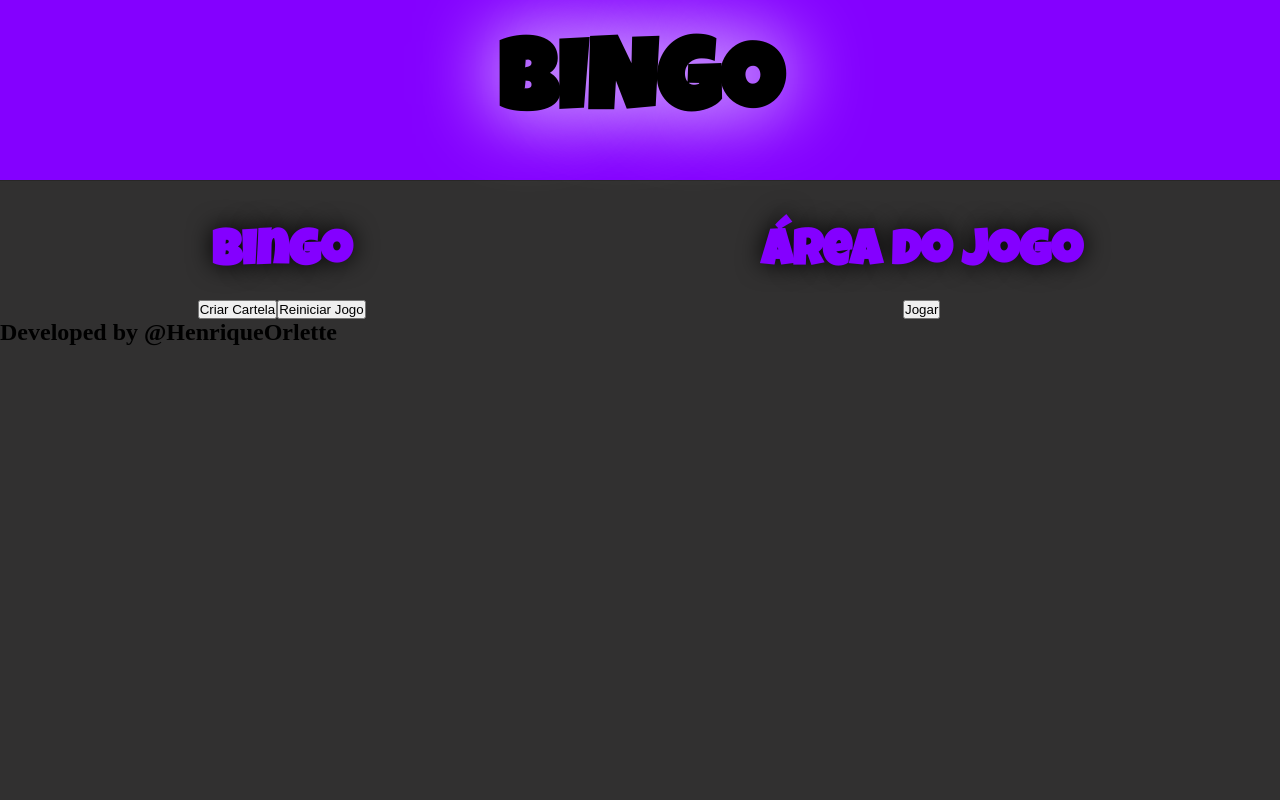
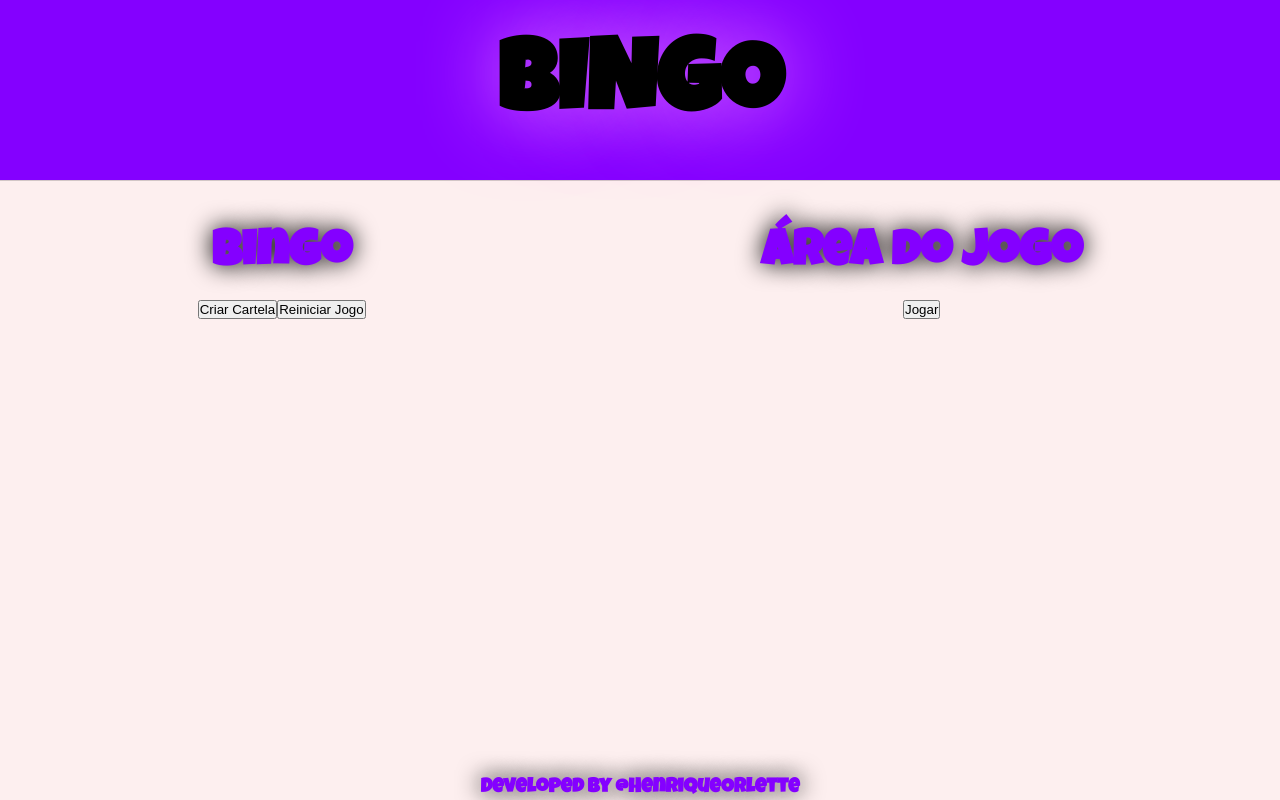
Before and after one commit to HenriqueOrlette/Bingo, a plain HTML site: page index.html in a window 1280 px wide. Drawn offline with Linux system fonts and the light colour scheme.

Commit message:
Update1 index.css

```diff
--- a/index.css
+++ b/index.css
@@ -6,7 +6,7 @@
 }
 
 html{
-    background-color: rgb(49, 48, 48);
+    background-color: rgb(253, 239, 239);
 }
 #header{
     display: flex;
@@ -21,16 +21,19 @@ html{
 #titulo h1{
     font-family: 'Luckiest Guy', cursive;
     font-size: 100px;
-    text-shadow: 0px 0px 80px white;
+    text-shadow: 0px 0px 80px rgb(227, 117, 255);
 }
 
 #main{
     display: flex;
     justify-content: space-around;
+    width: 100%;
+    height: 100%;
 }
 
 #botoes{
     display: flex;
+    justify-content: space-around;
 }
 
 .subtitulo{
@@ -45,7 +48,25 @@ html{
     color:rgb(132, 0, 255);
     text-shadow: 0px 0px 25px black;
 }
+
 #Jogar{
     display: flex;
     justify-content: center;
 }
+
+#footer{
+    position: fixed;
+    bottom: 0px;
+    width: 100%;
+    height: 3vh;
+    display: flex;
+    align-items: center;
+    justify-content: center;
+}
+
+#footer h1{
+    font-size: 20px;
+    font-family: 'Luckiest Guy', cursive;
+    color:rgb(132, 0, 255);
+    text-shadow: 0px 0px 25px black;
+}
```
